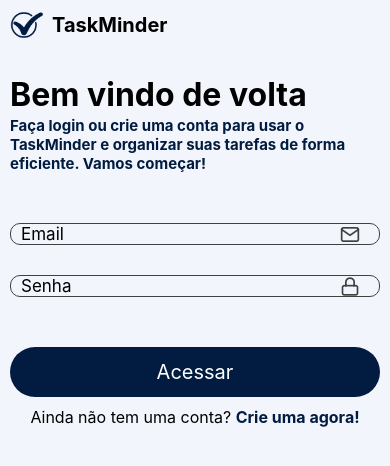
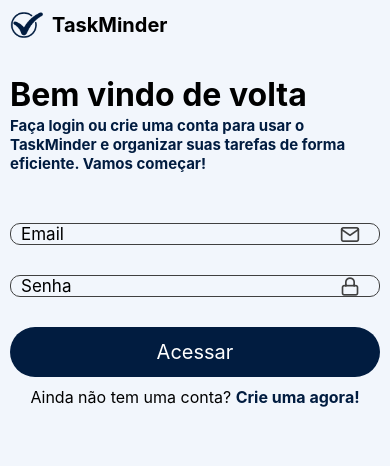
Before and after one commit to KaioVeras/appListaDeTarefas, a React Native app: screen /SignIn in a window 390 px wide. Shown: the top 466 px of the page. Built offline with nearby package versions, Linux system fonts and the light colour scheme.

Commit message:
finalização do aplicativo

```diff
--- a/src/screens/SignIn/styles.js
+++ b/src/screens/SignIn/styles.js
@@ -54,7 +54,7 @@ export const styles = StyleSheet.create({
   botao: {
     width: "95%",
     backgroundColor: "#011C40",
-    marginTop: 50,
+    marginTop: 30,
     height: 50,
     justifyContent: "center",
     borderRadius: 30,
--- a/src/screens/SignUp/styles.js
+++ b/src/screens/SignUp/styles.js
@@ -45,7 +45,7 @@ export const styles = StyleSheet.create({
     botao: {
       width: "95%",
       backgroundColor: "#011C40",
-      marginTop: 50,
+      marginTop: 30,
       height: 50,
       justifyContent: "center",
       borderRadius: 30,
```
